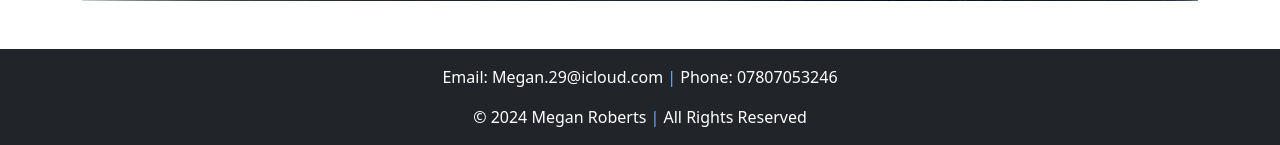
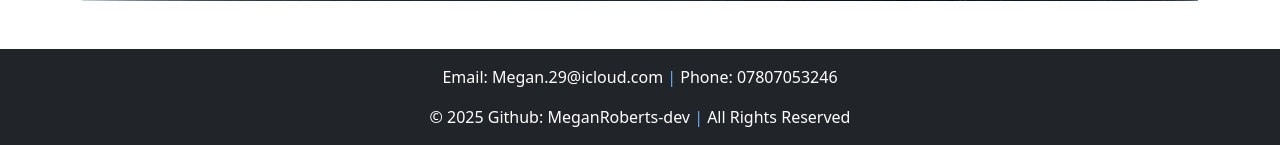
Before and after one commit to MeganRoberts-dev/megan-roberts-dressage, a Django app: page /about/ in a window 1280 px wide. Shown: the part 3278-3423 px from the top of the page. Run offline with Django 3.2, Linux system fonts and the light colour scheme; some libraries are stand-ins or nearby versions.

```diff
--- a/templates/base.html
+++ b/templates/base.html
@@ -104,7 +104,7 @@
     <footer class="footer bg-dark text-white py-3">
         <div class="container text-center">
             <p>Email: Megan.29@icloud.com <span>|</span> Phone: 07807053246 </p>
-            <p class="mb-0">© 2024 Megan Roberts <span>|</span> All Rights Reserved</p>
+            <p class="mb-0">© 2025 Github: MeganRoberts-dev <span>|</span> All Rights Reserved</p>
         </div>
     </footer>
 
```
